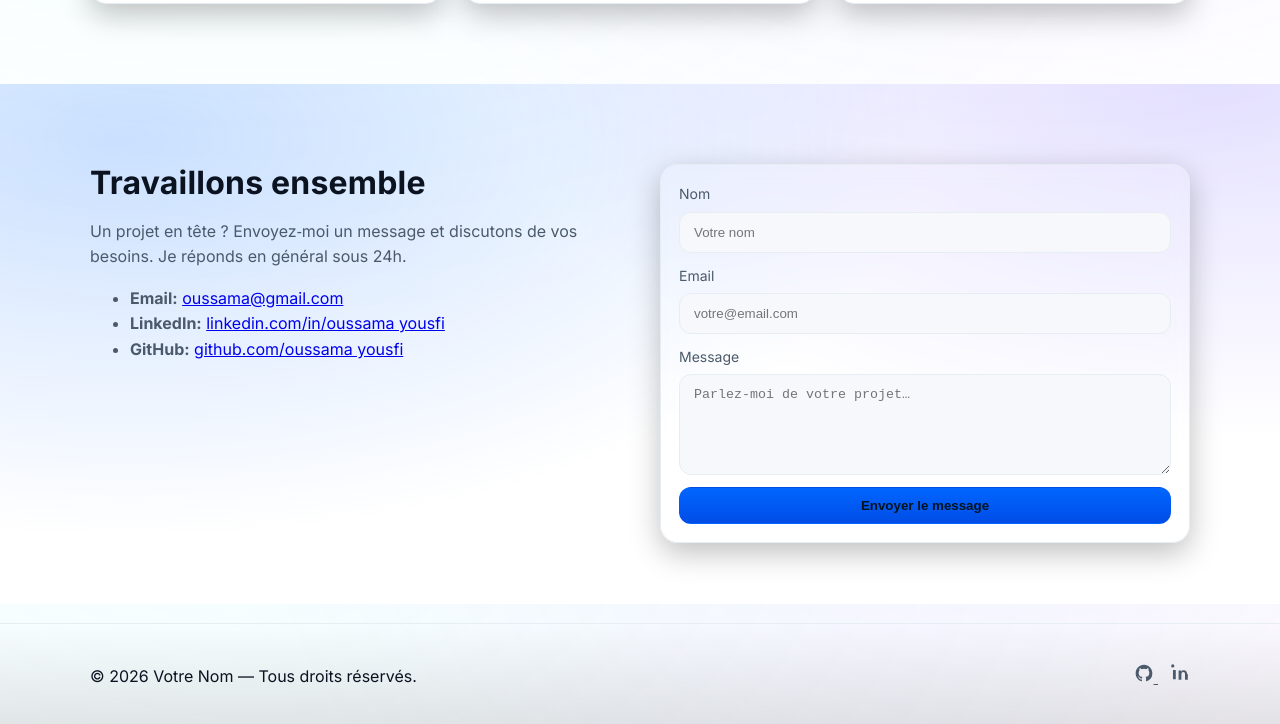
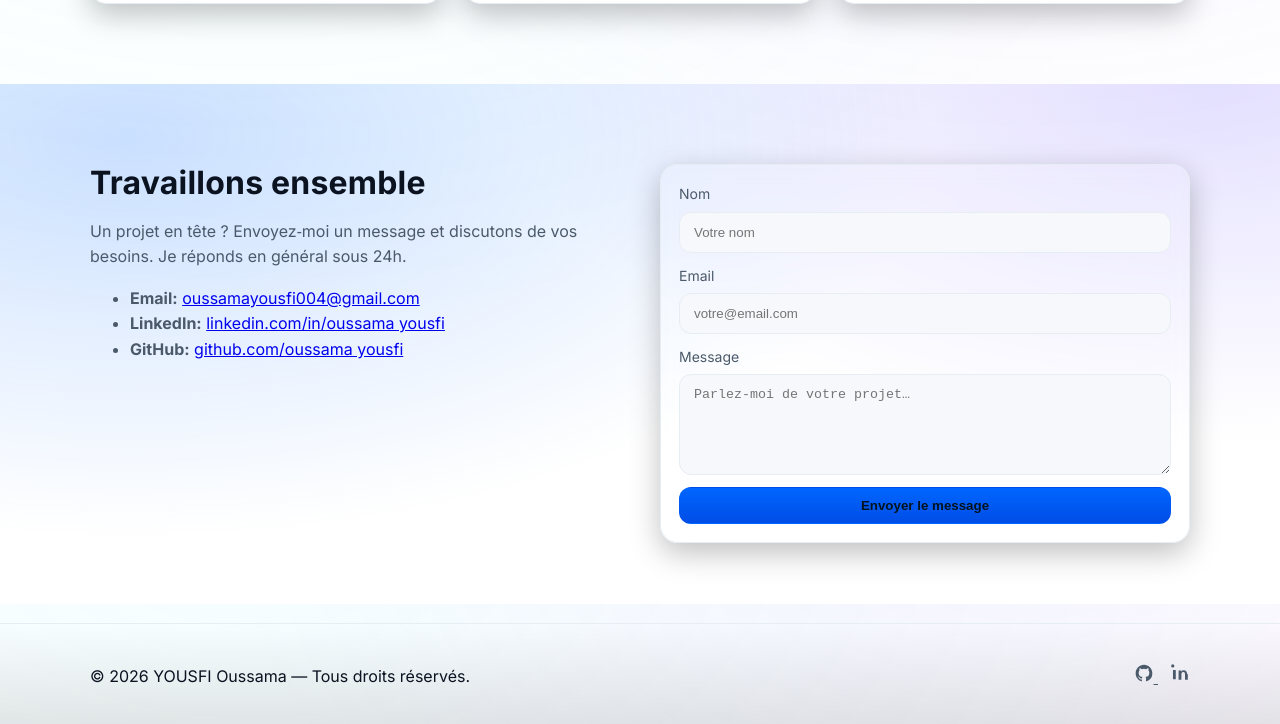
Before and after one commit to oussamaysf-1/Portfolio, a plain HTML site: page index.html in a window 1280 px wide. Shown: the part 1796-2520 px from the top of the page. Drawn offline with nearby package versions, Linux system fonts and the light colour scheme; no server answers.

Commit message:
modifications dans index.html

```diff
--- a/index.html
+++ b/index.html
@@ -60,7 +60,7 @@
             <div class="card-tilt">
               <div class="dev-card">
                 <div class="card-row">
-                  <span class="chip">HTML</span><span class="chip">CSS</span><span class="chip">JS</span>
+                  <span class="chip">React</span><span class="chip">Tailwind</span><span class="chip">JS</span>
                 </div>
                 <div class="graph">
                   <span style="--p:80%"></span>
@@ -166,7 +166,7 @@
             <h2>Travaillons ensemble</h2>
             <p>Un projet en tête ? Envoyez‑moi un message et discutons de vos besoins. Je réponds en général sous 24h.</p>
             <ul class="contact-list">
-              <li><strong>Email:</strong> <a href="mailto:hello@votrenom.dev">oussama@gmail.com</a></li>
+              <li><strong>Email:</strong> <a href="mailto:hello@votrenom.dev">oussamayousfi004@gmail.com</a></li>
               <li><strong>LinkedIn:</strong> <a href="#">linkedin.com/in/oussama yousfi</a></li>
               <li><strong>GitHub:</strong> <a href="#">github.com/oussama yousfi</a></li>
             </ul>
@@ -190,7 +190,7 @@
 
     <footer class="site-footer">
       <div class="container footer-inner">
-        <p>© <span id="year"></span> Votre Nom — Tous droits réservés.</p>
+        <p>© <span id="year"></span> YOUSFI Oussama — Tous droits réservés.</p>
         <div class="socials" aria-label="Réseaux sociaux">
           <a href="#" aria-label="GitHub" title="GitHub">
             <svg width="20" height="20" viewBox="0 0 24 24" fill="currentColor" aria-hidden="true"><path d="M12 2C6.48 2 2 6.58 2 12.26c0 4.52 2.87 8.35 6.84 9.71.5.1.68-.22.68-.48 0-.24-.01-.87-.01-1.71-2.78.62-3.37-1.37-3.37-1.37-.45-1.18-1.1-1.49-1.1-1.49-.9-.63.07-.62.07-.62 1 .07 1.53 1.04 1.53 1.04.89 1.56 2.33 1.11 2.9.85.09-.66.35-1.11.63-1.36-2.22-.26-4.56-1.13-4.56-5.03 0-1.11.39-2.02 1.03-2.74-.1-.26-.45-1.31.1-2.73 0 0 .84-.27 2.75 1.04a9.2 9.2 0 015 0c1.91-1.31 2.75-1.04 2.75-1.04.55 1.42.2 2.47.1 2.73.64.72 1.03 1.63 1.03 2.74 0 3.91-2.34 4.77-4.57 5.02.36.32.67.93.67 1.88 0 1.36-.01 2.45-.01 2.79 0 .27.18.59.69.48A10.02 10.02 0 0022 12.26C22 6.58 17.52 2 12 2z"/></svg>
```
